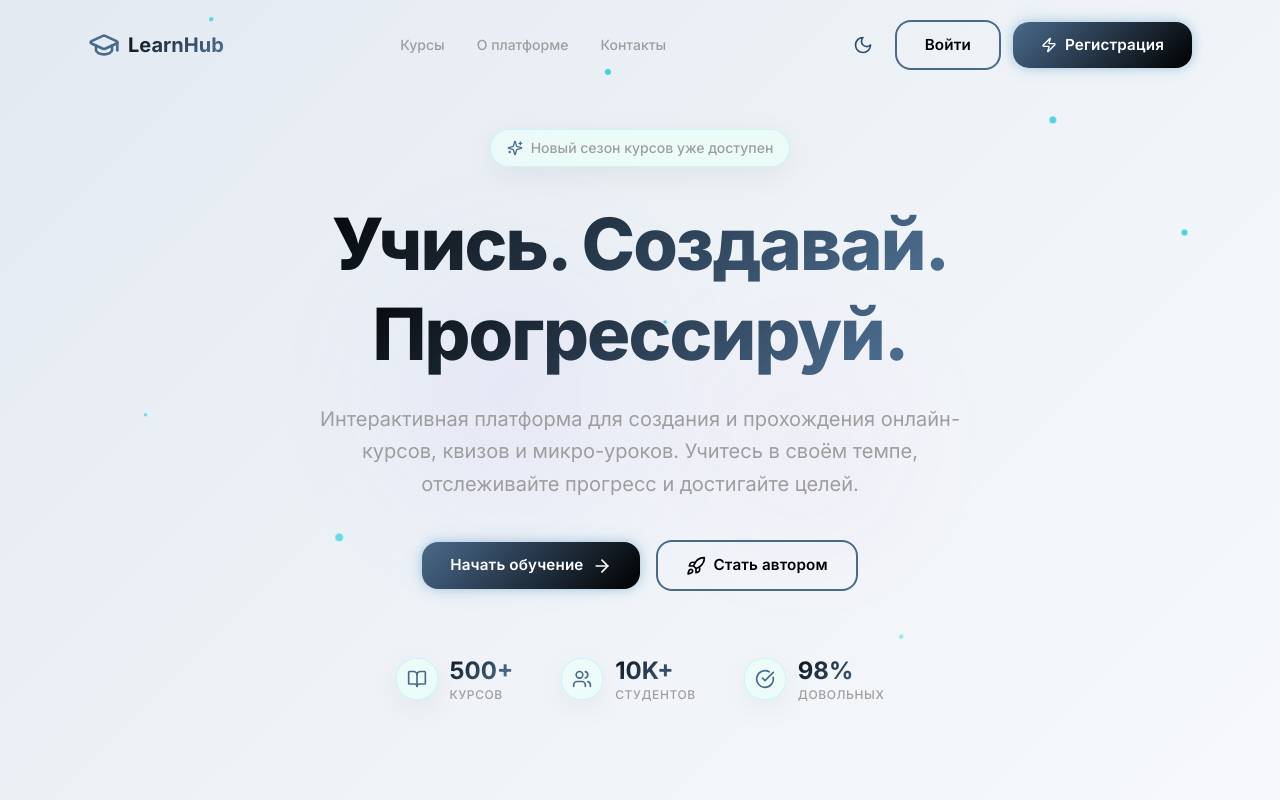
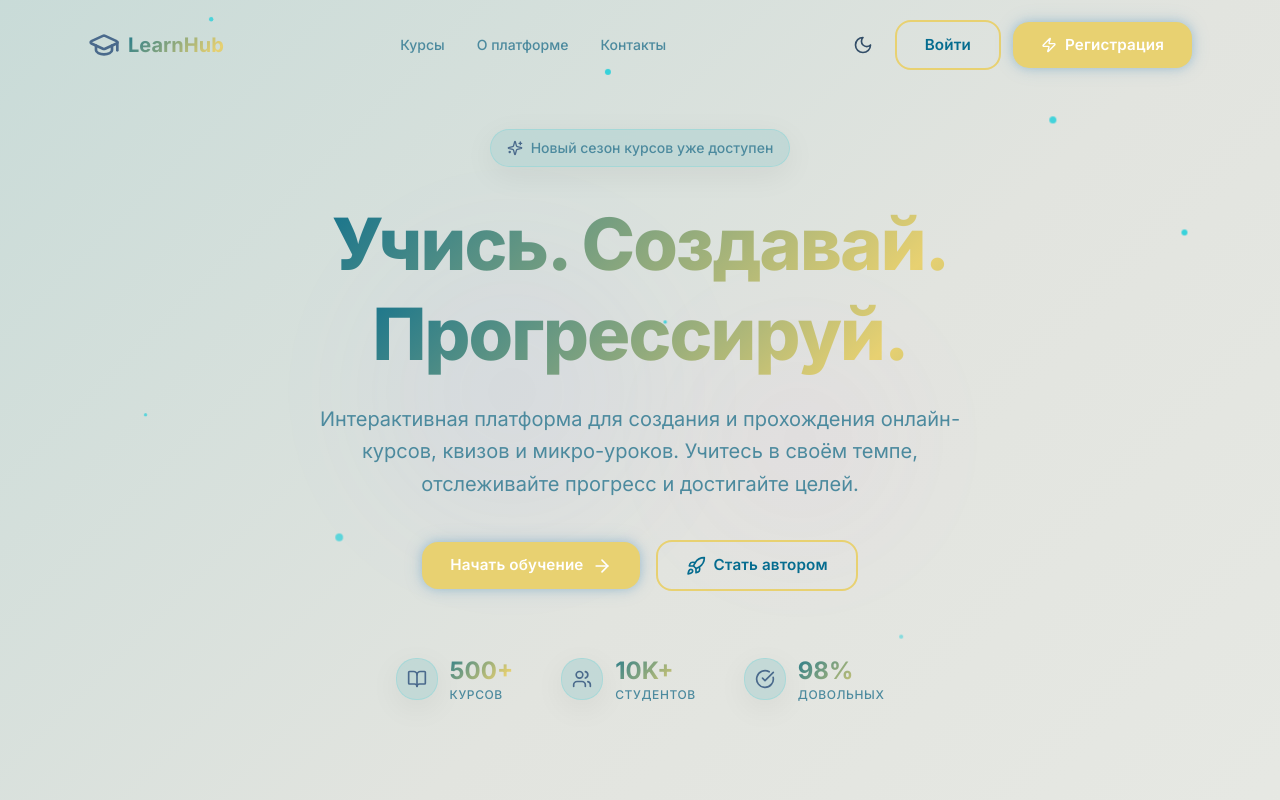
Before and after one commit to Lyman-Frank/LearnHub, a Next.js app in the folder apps/web/: page / in a window 1280 px wide. Shown: the top 800 px of the page. Built offline with nearby package versions, Linux system fonts and the light colour scheme.

Commit message:
style: update light theme palette

```diff
--- a/apps/web/src/app/globals.css
+++ b/apps/web/src/app/globals.css
@@ -159,9 +159,11 @@
    ============================================ */
 
 html:not(.dark) {
-  --color-bg-light: #FFFFFF;
-  --color-text-light: #000000;
-  --color-text-muted-light: #9E9E9E;
+  --color-bg-light: #eceee9;
+  --color-card-light: #b7d5d3;
+  --color-text-light: #056c8f;
+  --color-text-muted-light: #4c8a9e;
+  --color-surface-glass-light: rgba(183, 213, 211, 0.7);
 
   --color-violet-50:  #f0f4f8;
   --color-violet-100: #d9e2ec;
@@ -197,20 +199,20 @@ html:not(.dark) {
   --color-slate-950: #FFFFFF;
 
   /* Theme variables override for buttons */
-  --btn-primary-bg: linear-gradient(135deg, #4A6A8C, #000000);
-  --btn-primary-hover: linear-gradient(135deg, #000000, #4A6A8C);
-  --btn-secondary-text: #000000;
-  --btn-secondary-border: #4A6A8C;
-  --btn-secondary-hover-bg: rgba(74, 106, 140, 0.08);
-  --btn-secondary-hover-border: #000000;
-  --card-hover-border: rgba(74, 106, 140, 0.15);
+  --btn-primary-bg: #e8d171;
+  --btn-primary-hover: #d2bc60;
+  --btn-secondary-text: #056c8f;
+  --btn-secondary-border: #e8d171;
+  --btn-secondary-hover-bg: rgba(232, 209, 113, 0.2);
+  --btn-secondary-hover-border: #d2bc60;
+  --card-hover-border: rgba(5, 108, 143, 0.2);
 
-  --gradient-text-bg: linear-gradient(135deg, #000000, #4A6A8C, #9E9E9E);
-  --animated-bg: linear-gradient(-45deg, #FFFFFF, #f0f4f8, #d9e2ec, #FFFFFF, #f0f4f8);
-  --shimmer-bg: linear-gradient(90deg, rgba(74, 106, 140, 0.05) 25%, rgba(74, 106, 140, 0.15) 50%, rgba(74, 106, 140, 0.05) 75%);
-  --scrollbar-track: #FFFFFF;
-  --scrollbar-thumb: linear-gradient(180deg, #9E9E9E, #4A6A8C);
-  --scrollbar-thumb-hover: linear-gradient(180deg, #4A6A8C, #000000);
+  --gradient-text-bg: linear-gradient(135deg, #056c8f, #e8d171, #056c8f);
+  --animated-bg: linear-gradient(-45deg, #eceee9, #e2e4df, #b7d5d3, #eceee9, #e2e4df);
+  --shimmer-bg: linear-gradient(90deg, rgba(183, 213, 211, 0.2) 25%, rgba(183, 213, 211, 0.5) 50%, rgba(183, 213, 211, 0.2) 75%);
+  --scrollbar-track: #eceee9;
+  --scrollbar-thumb: linear-gradient(180deg, #b7d5d3, #e8d171);
+  --scrollbar-thumb-hover: linear-gradient(180deg, #e8d171, #d2bc60);
 }
 
 /* ── Keyframes ── */
```
